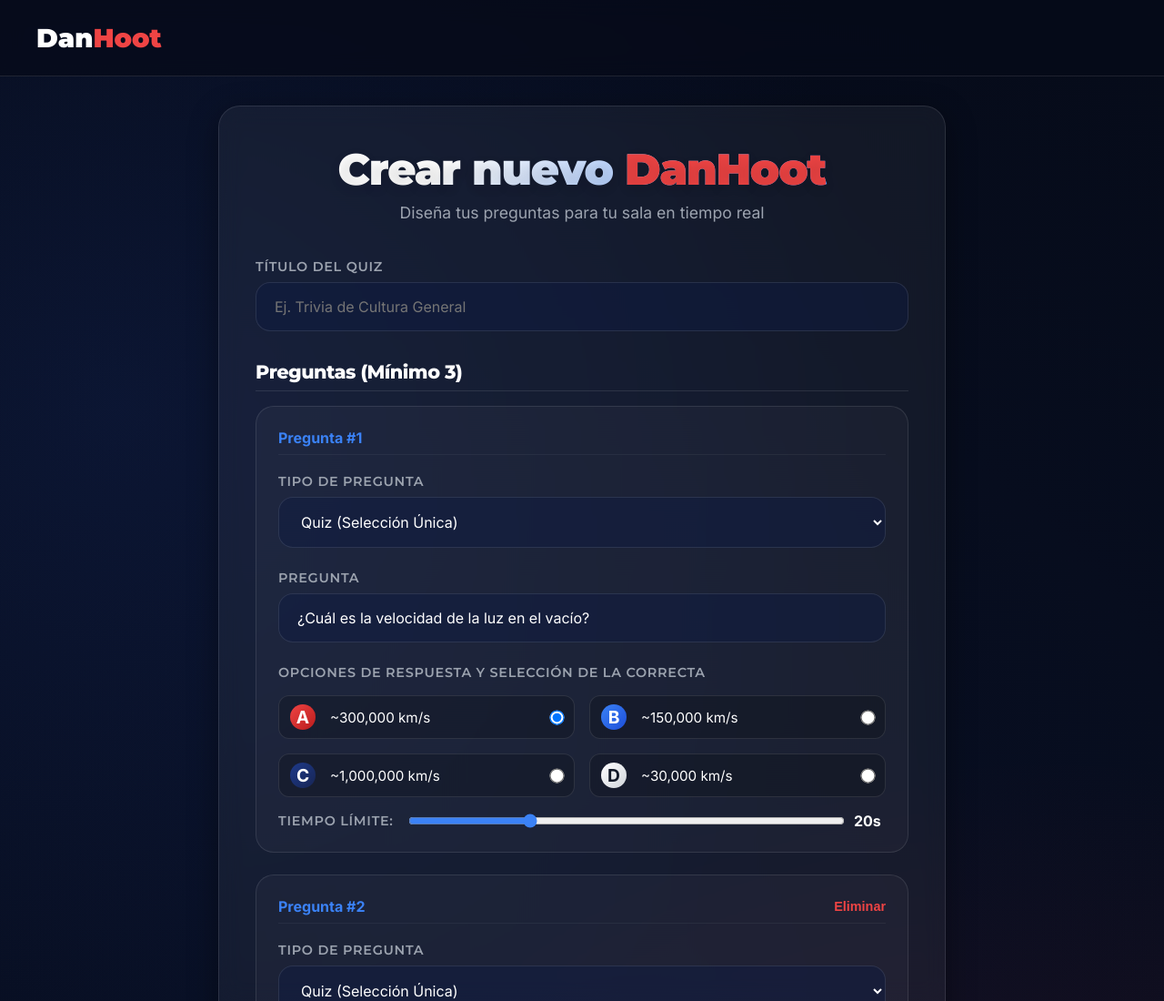
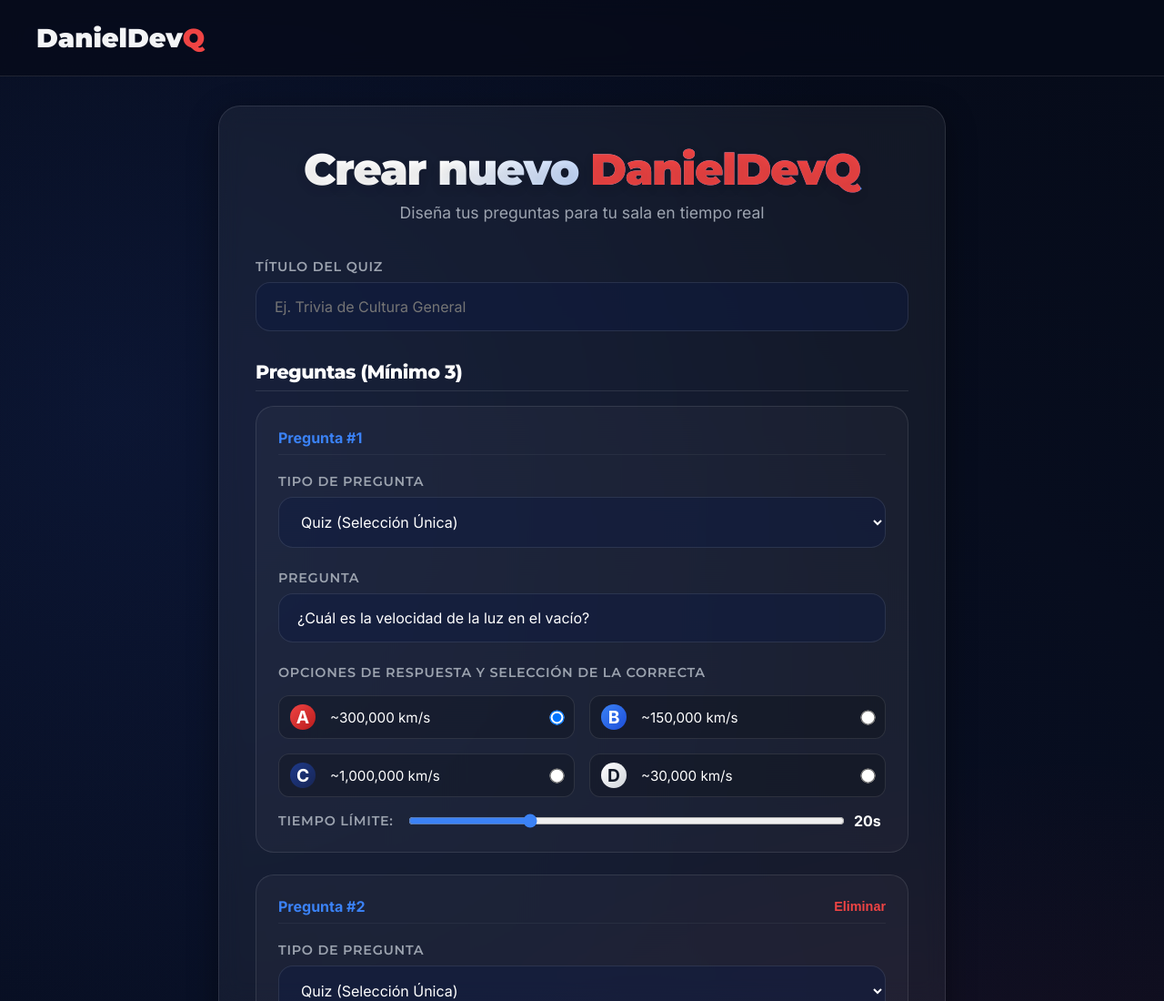
Before and after one commit to DanielDev87/DanHoot, a website: page public/host.html in a window 1280 px wide. Shown: the top 1100 px of the page at 91% size. Drawn offline with nearby package versions, Linux system fonts and the light colour scheme; no server answers.

Commit message:
Cambio el nombre del App

```diff
--- a/package.json
+++ b/package.json
@@ -1,7 +1,7 @@
 {
-  "name": "danhoot",
+  "name": "danieldevq",
   "version": "1.0.0",
-  "description": "DanHoot - Real-time Kahoot Clone",
+  "description": "DanielDevQ - Real-time Kahoot Clone",
   "main": "server.js",
   "scripts": {
     "start": "node server.js",
--- a/public/host.html
+++ b/public/host.html
@@ -3,13 +3,13 @@
 <head>
   <meta charset="UTF-8">
   <meta name="viewport" content="width=device-width, initial-scale=1.0">
-  <title>DanHoot - Panel del Anfitrión</title>
+  <title>DanielDevQ - Panel del Anfitrión</title>
   <link rel="stylesheet" href="style.css">
 </head>
 <body>
   <!-- Header Bar -->
   <header class="header-bar">
-    <a href="/" class="header-logo">Dan<span>Hoot</span></a>
+    <a href="https://github.com/DanielDev87" target="_blank" style="color: inherit; text-decoration: none;" class="header-logo">DanielDev<span>Q</span></a>
     <div id="room-pin-header" class="room-pin-display hidden">PIN: <span id="header-pin">000000</span></div>
   </header>
 
@@ -17,7 +17,7 @@
 
     <!-- SECTION 1: QUIZ CREATOR -->
     <section id="creator-section" class="glass-card" style="max-width: 800px;">
-      <h1 class="logo-text">Crear nuevo <span class="logo-accent">DanHoot</span></h1>
+      <h1 class="logo-text">Crear nuevo <span class="logo-accent">DanielDevQ</span></h1>
       <p class="subtitle">Diseña tus preguntas para tu sala en tiempo real</p>
 
       <form id="creator-form">
--- a/server.js
+++ b/server.js
@@ -421,5 +421,5 @@ io.on('connection', (socket) => {
 });
 
 server.listen(PORT, () => {
-  console.log(`DanHoot server running on http://localhost:${PORT}`);
+  console.log(`DanielDevQ server running on http://localhost:${PORT}`);
 });
```
Also changed, not shown: public/index.html (+3 -3 lines), README.md.
